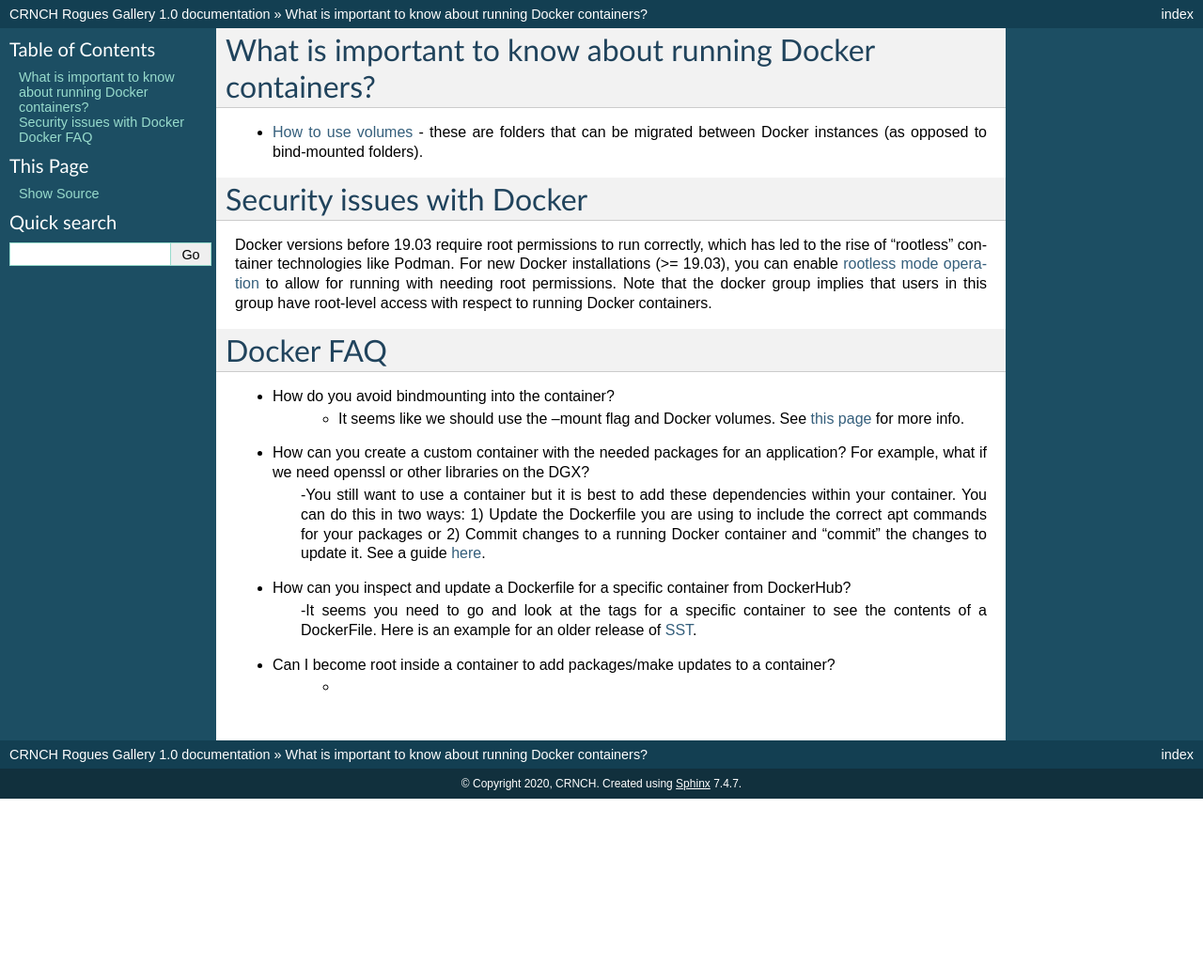
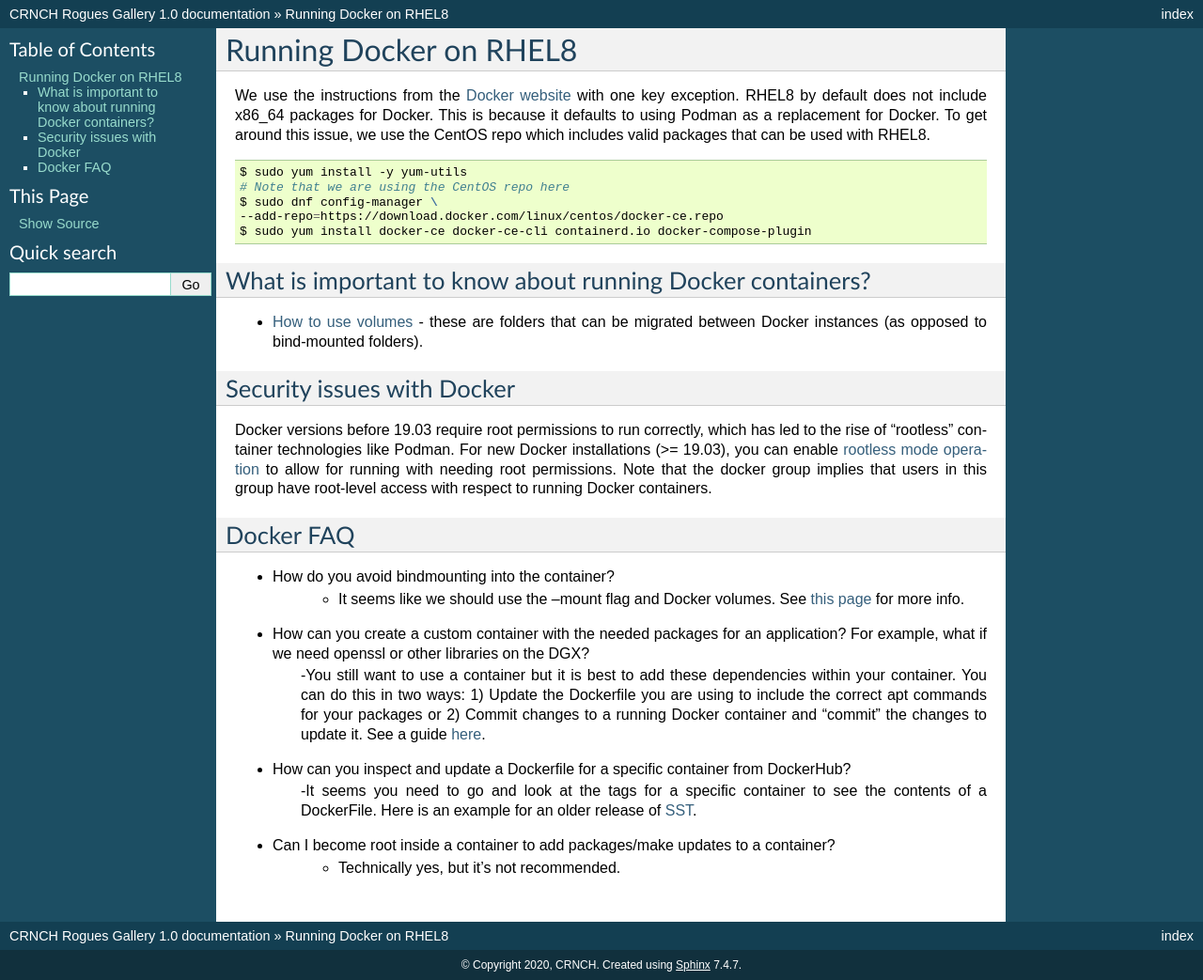
Before and after one commit to gt-crnch-rg/read-the-docs, a Sphinx documentation site: the page built from docs/general/containers-docker.rst, in a window 1280 px wide. Shown: the whole page at 94% size. Built offline with Sphinx 7.4.7, drawn with Linux system fonts in a browser that asks for light colours; pages that are not in the unit, such as notebooks, are missing from menus; before the commit the page ends 900 px from its top, so only the background shows below that.

Commit message:
Update containers-docker.rst

```diff
--- a/docs/general/containers-docker.rst
+++ b/docs/general/containers-docker.rst
@@ -1,4 +1,15 @@
 
+Running Docker on RHEL8
+-----------------------
+We use the instructions from the `Docker website <https://docs.docker.com/engine/install/rhel/>`__ with one key exception. RHEL8 by default does not include x86_64 packages for Docker. This is because it defaults to using Podman as a replacement for Docker. To get around this issue, we use the CentOS repo which includes valid packages that can be used with RHEL8.
+
+.. code:: bash
+
+    $ sudo yum install -y yum-utils
+    # Note that we are using the CentOS repo here
+    $ sudo dnf config-manager \
+    --add-repo=https://download.docker.com/linux/centos/docker-ce.repo
+    $ sudo yum install docker-ce docker-ce-cli containerd.io docker-compose-plugin
 
 What is important to know about running Docker containers?
 ~~~~~~~~~~~~~~~~~
@@ -7,7 +18,6 @@
 Security issues with Docker
 ~~~~~~~~~~~~~~~~~
 Docker versions before 19.03 require root permissions to run correctly, which has led to the rise of "rootless" container technologies like Podman. For new Docker installations (>= 19.03), you can enable `rootless mode operation <https://docs.docker.com/engine/security/rootless/>`__ to allow for running with needing root permissions. Note that the docker group implies that users in this group have root-level access with respect to running Docker containers.
-
 
 Docker FAQ
 ~~~~~~~~~~~~~~~~~
@@ -18,4 +28,4 @@
 - How can you inspect and update a Dockerfile for a specific container from DockerHub?
     -It seems you need to go and look at the tags for a specific container to see the contents of a DockerFile. Here is an example for an older release of `SST <https://hub.docker.com/layers/jwilso/sstalphacontainer/10.1.0_alpha/images/sha256-dea8f6f21573aa36cbc567a48add538a7c2c34d6987b5668a1c7aaf6ea2814d2?context=explore>`__.
 - Can I become root inside a container to add packages/make updates to a container?
-    -
+    - Technically yes, but it's not recommended.
```
